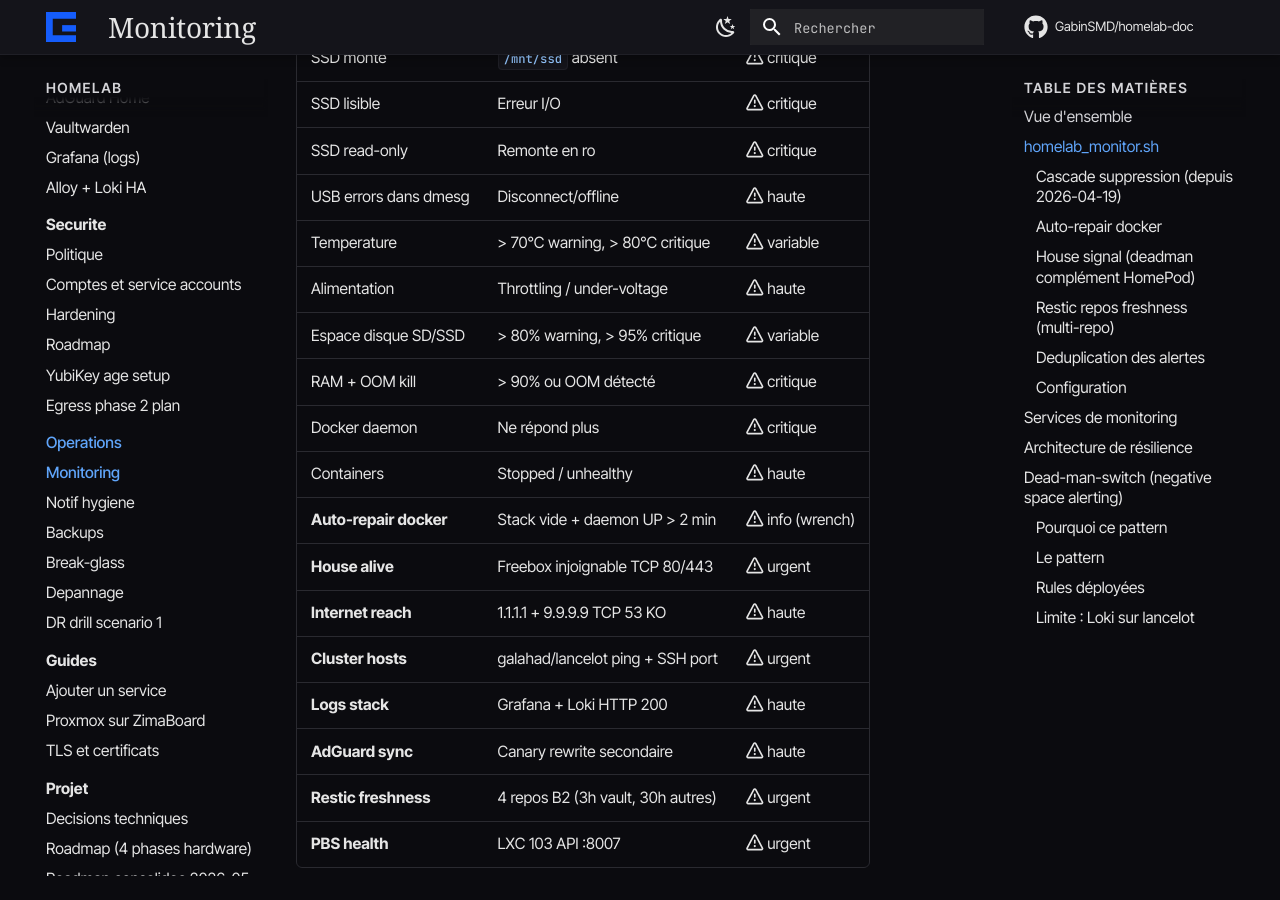
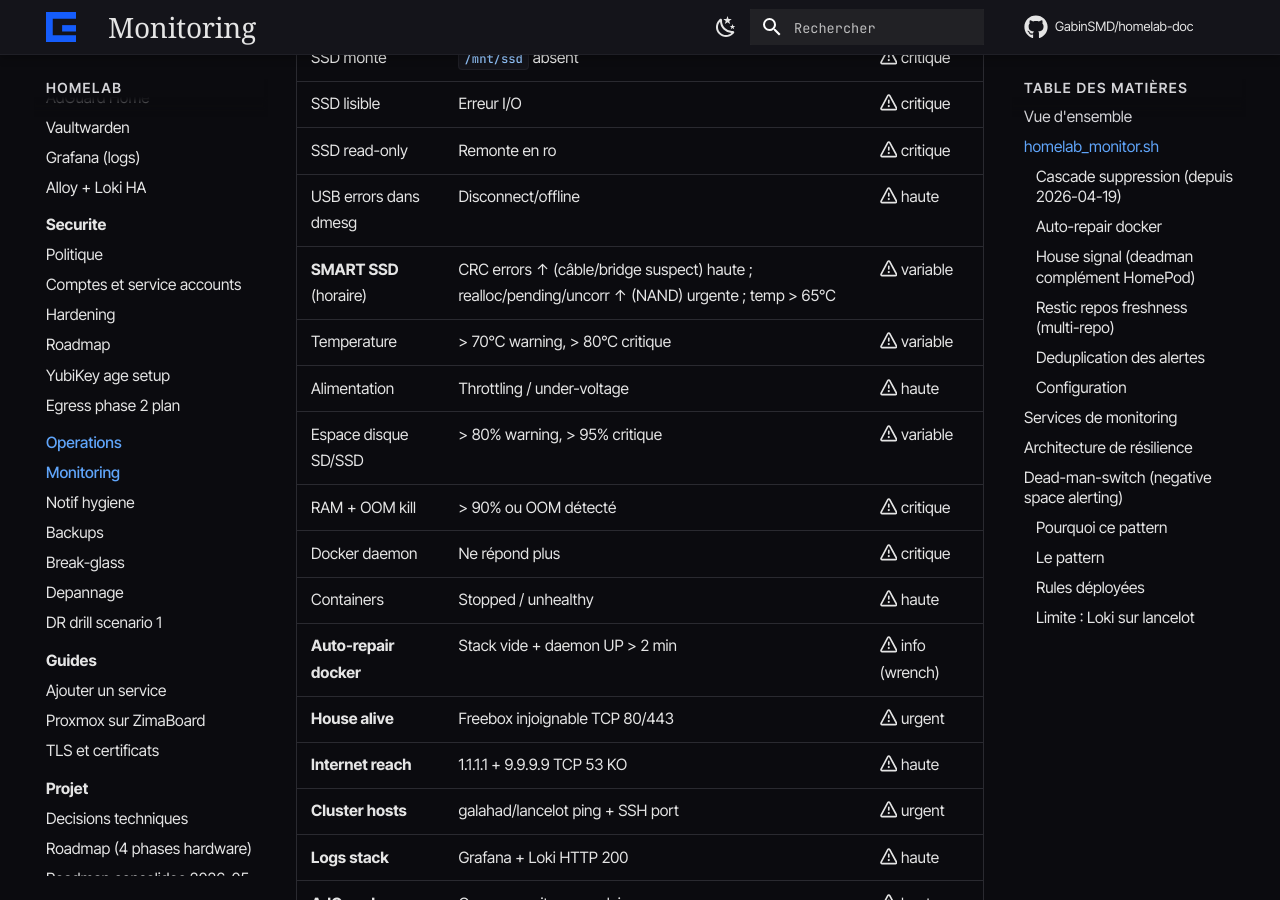
Before and after one commit to GabinSMD/homelab-doc, an MkDocs documentation site: the page built from docs/operations/monitoring.md, in a window 1280 px wide and 900 px high, scrolled down 687 px. Built offline with MkDocs 1.6.1 and Material for MkDocs 9.7.7, drawn with Linux system fonts in a browser that asks for light colours; some web fonts are replaced; comment, search, counter and statistics services are not loaded.

Commit message:
docs(operations): check SMART SSD horaire dans monitoring
Co-Authored-By: Claude Fable 5 <noreply@anthropic.com>

```diff
--- a/docs/operations/monitoring.md
+++ b/docs/operations/monitoring.md
@@ -30,6 +30,7 @@ Script bash executé **chaque minute** via cron. Surveillé :
 | SSD lisible | Erreur I/O | :octicons-alert-16: critique |
 | SSD read-only | Remonte en ro | :octicons-alert-16: critique |
 | USB errors dans dmesg | Disconnect/offline | :octicons-alert-16: haute |
+| **SMART SSD** (horaire) | CRC errors ↑ (câble/bridge suspect) haute ; realloc/pending/uncorr ↑ (NAND) urgente ; temp > 65°C | :octicons-alert-16: variable |
 | Temperature | > 70°C warning, > 80°C critique | :octicons-alert-16: variable |
 | Alimentation | Throttling / under-voltage | :octicons-alert-16: haute |
 | Espace disque SD/SSD | > 80% warning, > 95% critique | :octicons-alert-16: variable |
```
